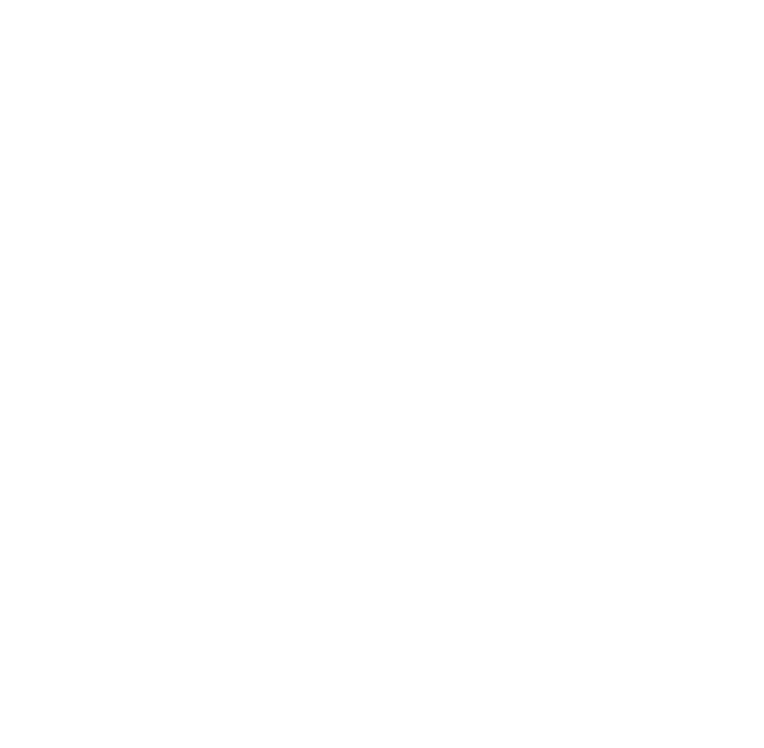
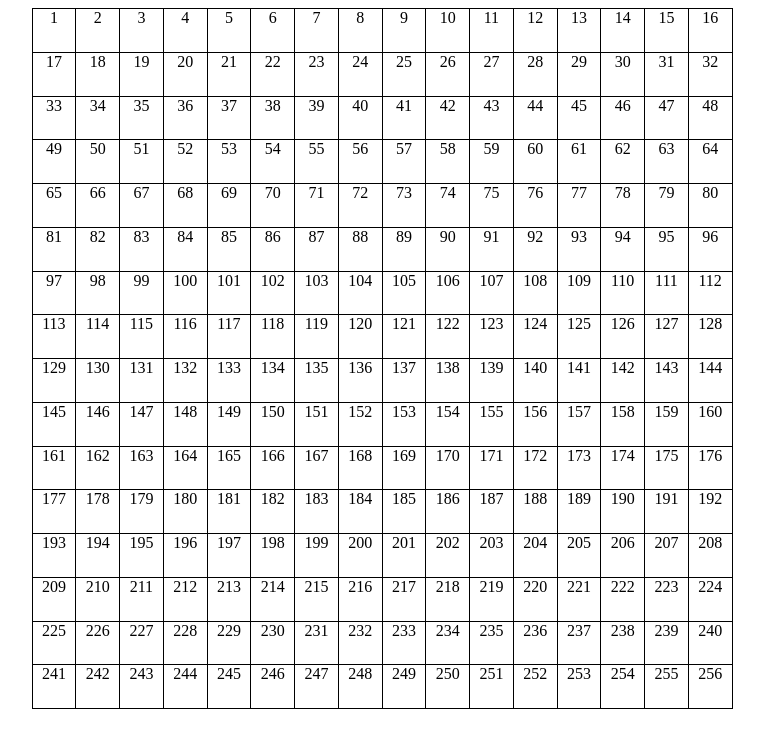
Before and after one commit to BryantVaughn/Etch-A-Sketch, a plain HTML site: page index.html in a window 1280 px wide. Shown: the whole page, without its empty margins (258-1022 px from the left). Drawn offline with Linux system fonts and the light colour scheme.

Commit message:
generate 16 x 16 grid in JS

```diff
--- a/index.html
+++ b/index.html
@@ -7,7 +7,7 @@
   <title>Etch-A-Sketch</title>
 </head>
 <body>
-  <div class="container">
+  <div class="cell-container">
 
   </div>
 
--- a/index.js
+++ b/index.js
@@ -0,0 +1,13 @@
+const generateCells = (size) => {
+	for (let i = 0; i < size; i++) {
+		for (let j = 0; j < size; j++) {
+			let cell = document.createElement('div');
+			cell.classList.add('cell');
+			cell.textContent = i * 16 + (j + 1);
+			container.appendChild(cell);
+		}
+	}
+};
+
+const container = document.querySelector('.cell-container');
+generateCells(16);
--- a/styles.css
+++ b/styles.css
@@ -0,0 +1,15 @@
+.cell-container {
+	display: grid;
+	grid-template-columns: repeat(16, 1fr);
+	height: 700px;
+	width: 700px;
+	border-top: 1px solid black;
+	border-left: 1px solid black;
+	margin: auto;
+}
+
+.cell {
+	text-align: center;
+	border-bottom: 1px solid black;
+	border-right: 1px solid black;
+}
```
